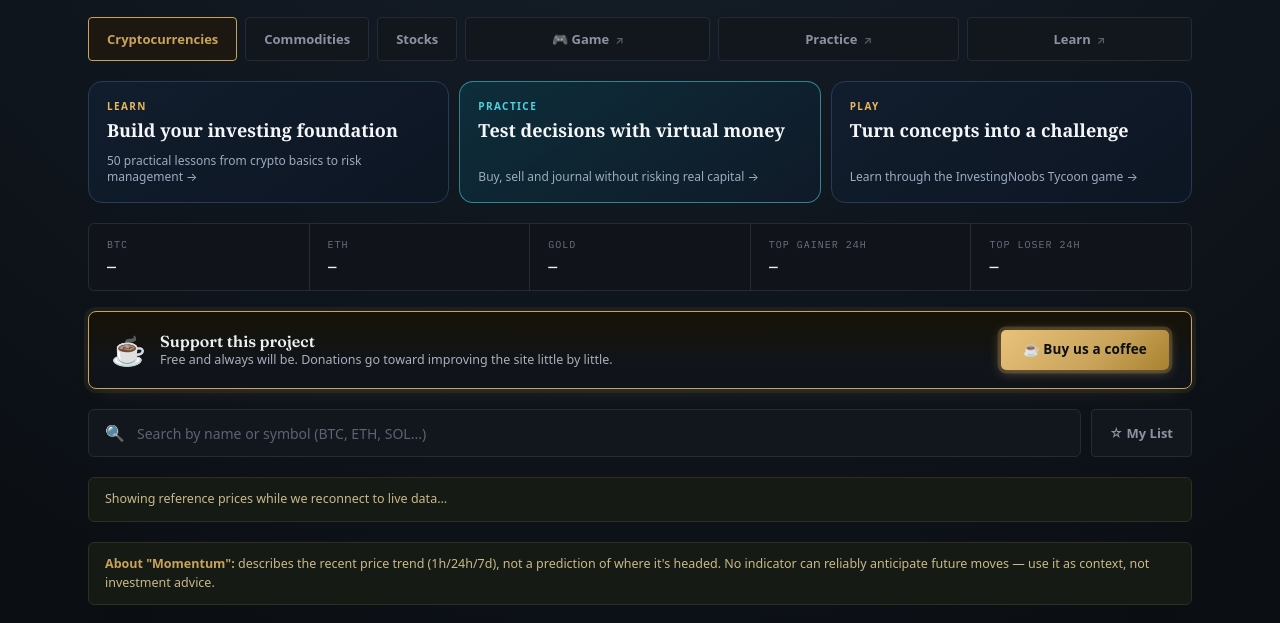
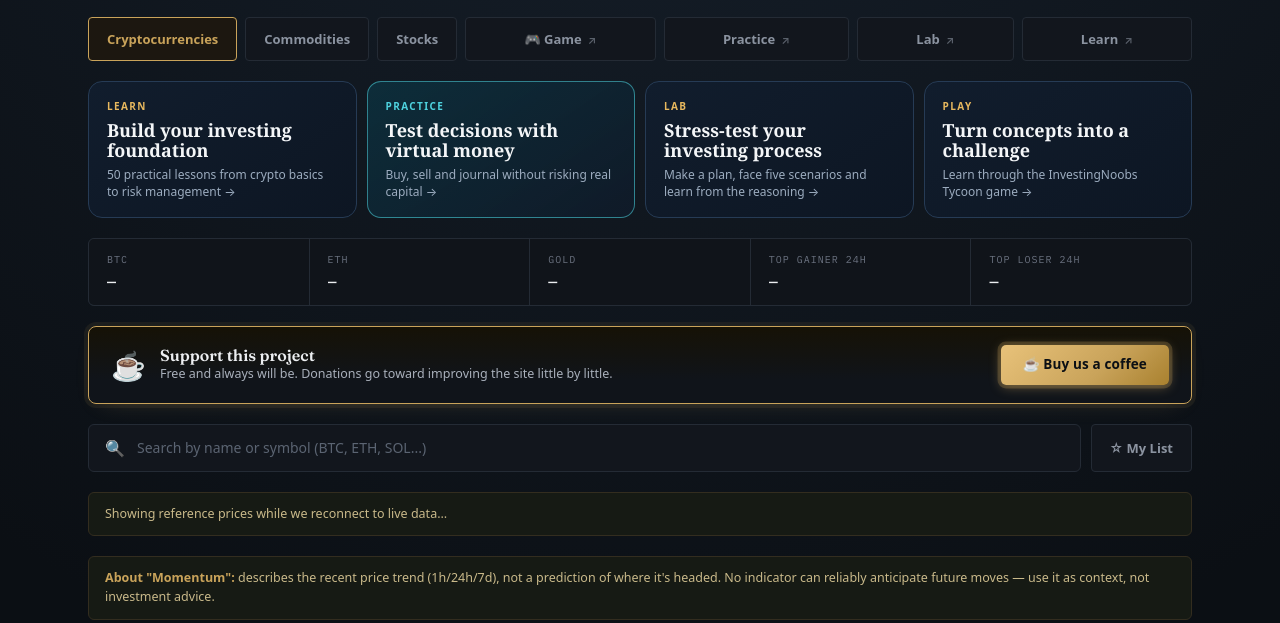
Before and after one commit to gonzalolequerica-png/InvestingNoobs, a plain HTML site: page index.html in a window 1280 px wide. Shown: the part 171-794 px from the top of the page. Drawn offline with Linux system fonts and the light colour scheme; no server answers.

Commit message:
Feature Decision Lab on homepage

```diff
--- a/index.html
+++ b/index.html
@@ -247,7 +247,7 @@
   @media(max-width:700px){.seo-landing-copy{padding:24px 16px;margin-top:30px}.seo-topic-grid{grid-template-columns:1fr}.seo-landing-copy h2{font-size:1.7rem}}
 </style>
 <style id="start-paths-style">
-  .start-paths{display:grid;grid-template-columns:repeat(3,minmax(0,1fr));gap:10px;margin:0 0 20px}
+  .start-paths{display:grid;grid-template-columns:repeat(4,minmax(0,1fr));gap:10px;margin:0 0 20px}
   .start-path{display:flex;flex-direction:column;gap:7px;min-height:122px;padding:17px 18px;border:1px solid #263b55;border-radius:14px;background:linear-gradient(145deg,#111d2d,#0d1623);text-decoration:none;transition:transform .18s ease,border-color .18s ease,box-shadow .18s ease}
   .start-path:hover,.start-path:focus-visible{transform:translateY(-2px);border-color:#4ed3df;box-shadow:0 10px 28px rgba(0,0,0,.22);outline:none}
   .start-path .path-kicker{color:#e7b85e;font-size:10px;font-weight:800;letter-spacing:.14em;text-transform:uppercase}
@@ -284,11 +284,13 @@
     <button type="button" data-tab="stocks" class="tab-btn">Stocks</button>
     <a href="game.html" class="tab-btn tab-link-external" style="text-decoration:none;display:inline-flex;align-items:center;gap:6px;">🎮 Game <span style="font-size:11px;opacity:0.6;">↗</span></a>
     <a href="simulator.html" class="tab-btn tab-link-external" style="text-decoration:none;display:inline-flex;align-items:center;gap:6px;">Practice <span style="font-size:11px;opacity:0.6;">↗</span></a>
+    <a href="decisionlab.html" class="tab-btn tab-link-external" style="text-decoration:none;display:inline-flex;align-items:center;gap:6px;">Lab <span style="font-size:11px;opacity:0.6;">↗</span></a>
     <a href="blog.html" class="tab-btn tab-link-external" style="text-decoration:none;display:inline-flex;align-items:center;gap:6px;margin-left:auto;">Learn <span style="font-size:11px;opacity:0.6;">↗</span></a>
   </nav>
   <section class="start-paths" aria-label="Choose your next step">
     <a class="start-path" href="blog.html"><span class="path-kicker">Learn</span><strong>Build your investing foundation</strong><span>50 practical lessons from crypto basics to risk management →</span></a>
     <a class="start-path path-highlight" href="simulator.html"><span class="path-kicker">Practice</span><strong>Test decisions with virtual money</strong><span>Buy, sell and journal without risking real capital →</span></a>
+    <a class="start-path" href="decisionlab.html"><span class="path-kicker">Lab</span><strong>Stress-test your investing process</strong><span>Make a plan, face five scenarios and learn from the reasoning →</span></a>
     <a class="start-path" href="game.html"><span class="path-kicker">Play</span><strong>Turn concepts into a challenge</strong><span>Learn through the InvestingNoobs Tycoon game →</span></a>
   </section>
 
```
